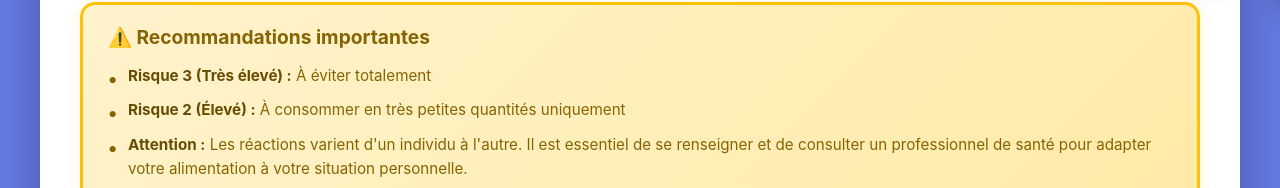
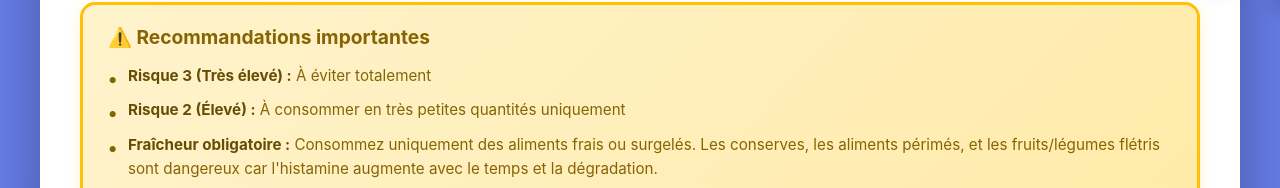
Before and after one commit to r1beguin/r1beguin.github.io, a plain HTML site: page index.html in a window 1280 px wide. Shown: the part 790-978 px from the top of the page. Drawn offline with Linux system fonts and the light colour scheme.

Commit message:
Add warning about food freshness and histamine danger

```diff
--- a/index.html
+++ b/index.html
@@ -109,6 +109,7 @@
             <ul class="warning-list">
                 <li><strong>Risque 3 (Très élevé) :</strong> À éviter totalement</li>
                 <li><strong>Risque 2 (Élevé) :</strong> À consommer en très petites quantités uniquement</li>
+                <li><strong>Fraîcheur obligatoire :</strong> Consommez uniquement des aliments frais ou surgelés. Les conserves, les aliments périmés, et les fruits/légumes flétris sont dangereux car l'histamine augmente avec le temps et la dégradation.</li>
                 <li><strong>Attention :</strong> Les réactions varient d'un individu à l'autre. Il est essentiel de se renseigner et de consulter un professionnel de santé pour adapter votre alimentation à votre situation personnelle.</li>
             </ul>
         </div>
```
